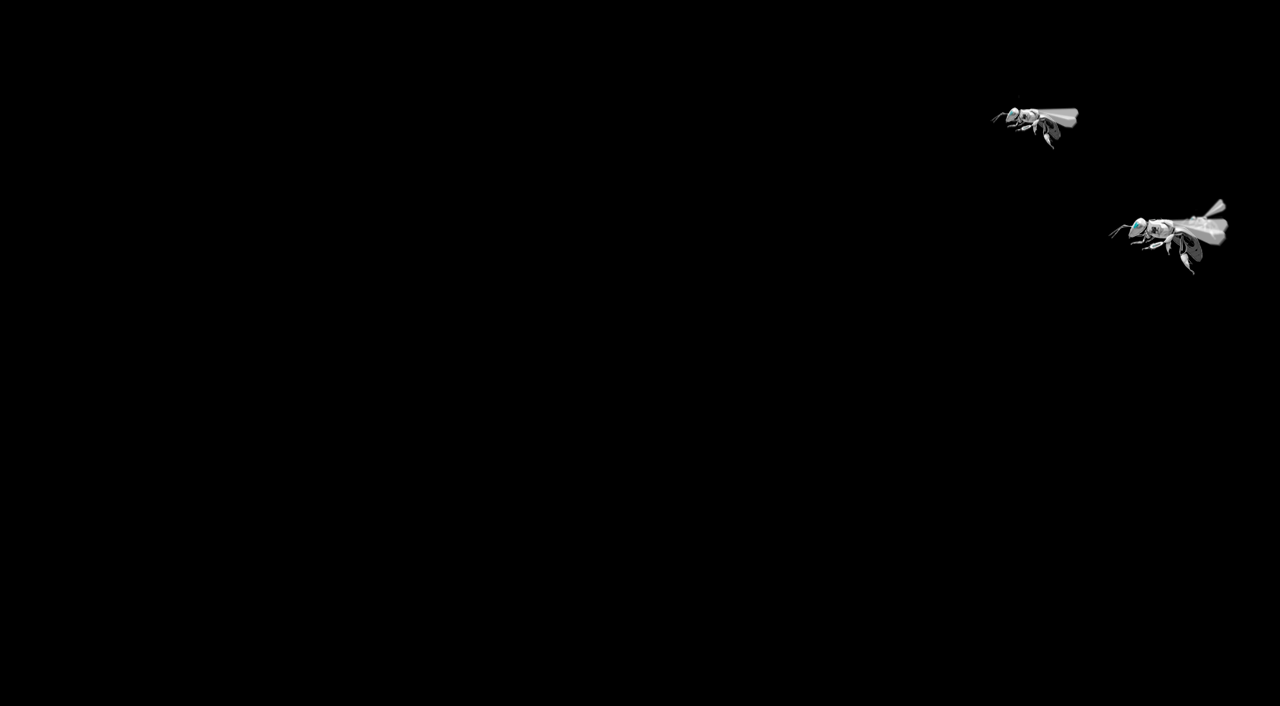
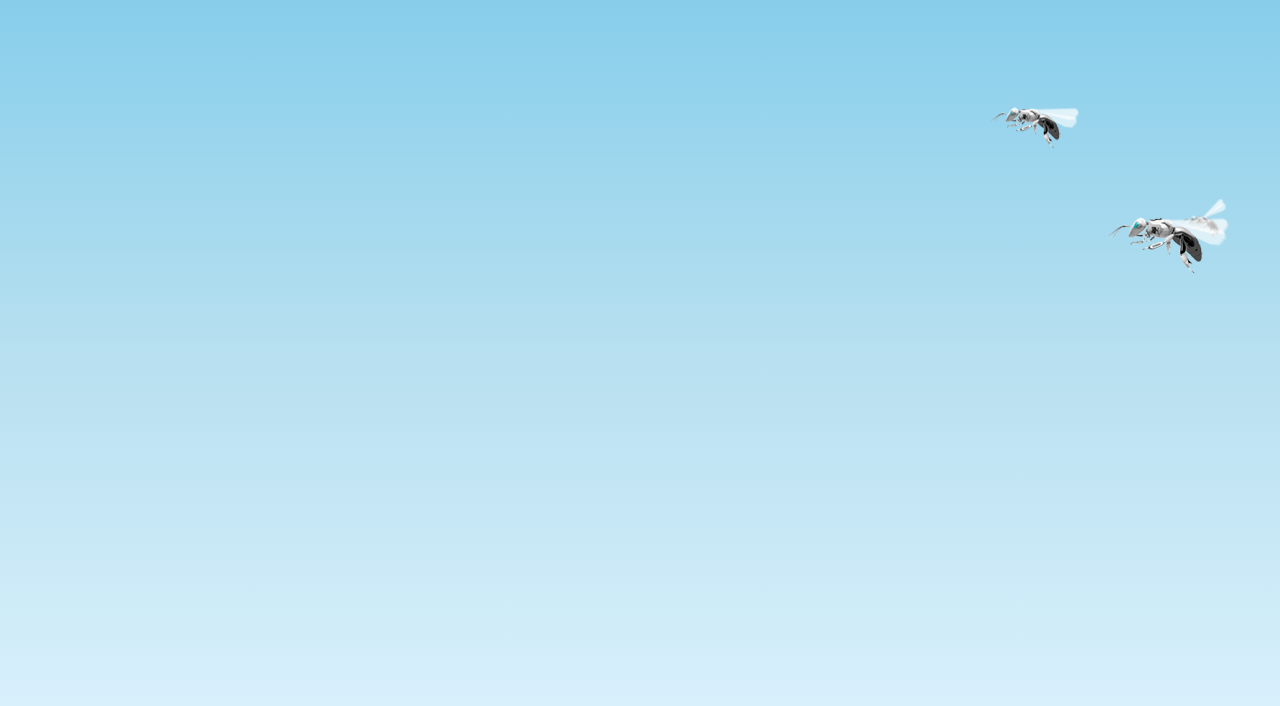
Before and after one commit to splinter7/React-Wasps, a React app: page / in a window 1280 px wide. Shown: the top 706 px of the page. Built offline with nearby package versions, Linux system fonts and the light colour scheme; the HTML template or start-up script is replaced by a standard one.

Commit message:
changed background

```diff
--- a/src/index.css
+++ b/src/index.css
@@ -1,5 +1,15 @@
+html,
 body {
-  background: #000;
   margin: 0;
   padding: 0;
+  min-height: 100vh;
 }
+
+body {
+  background: linear-gradient(
+    180deg,
+    #87ceeb 0%,
+    #b8e0f0 45%,
+    #e0f4ff 100%
+  );
+}
```
